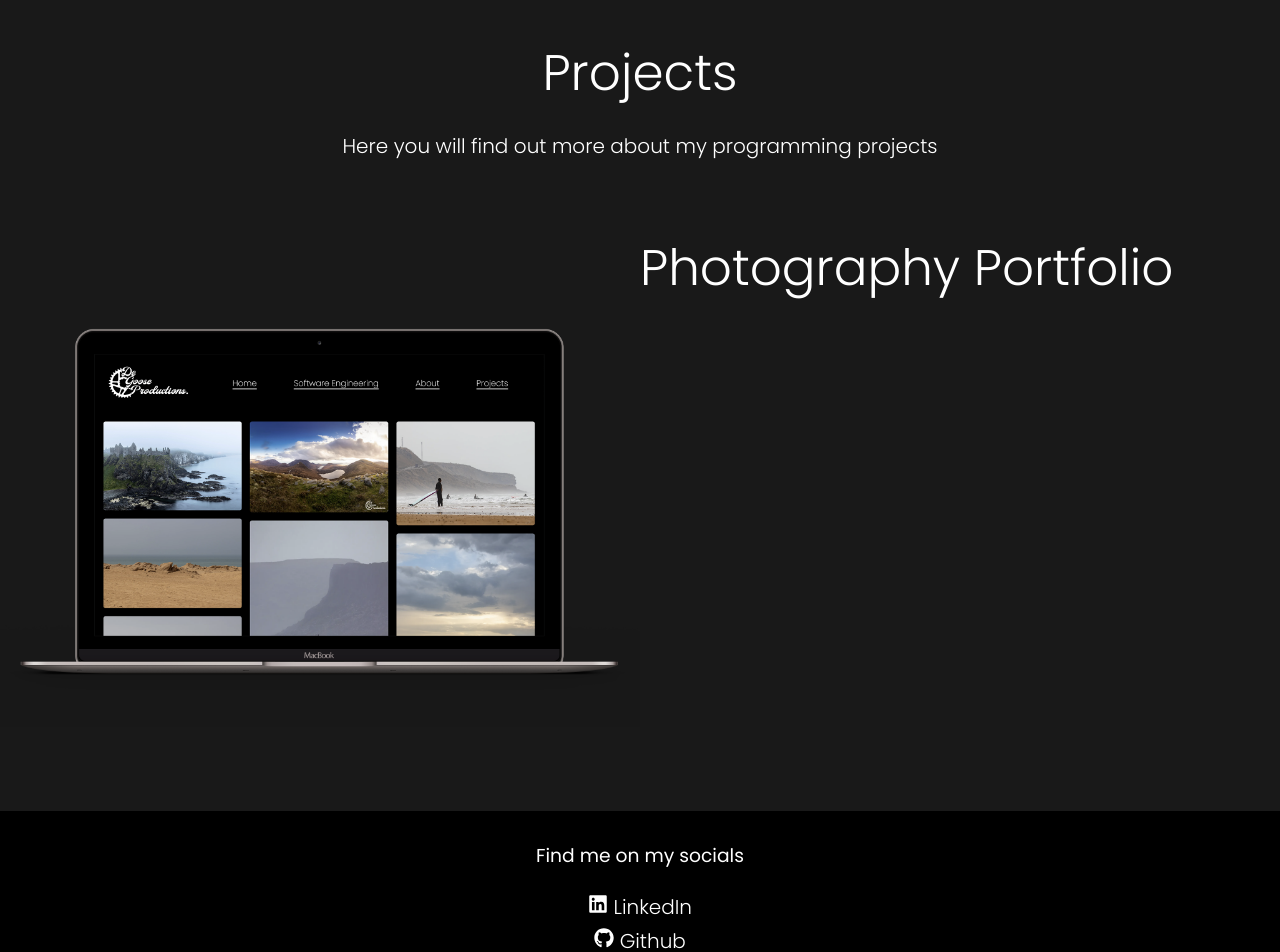
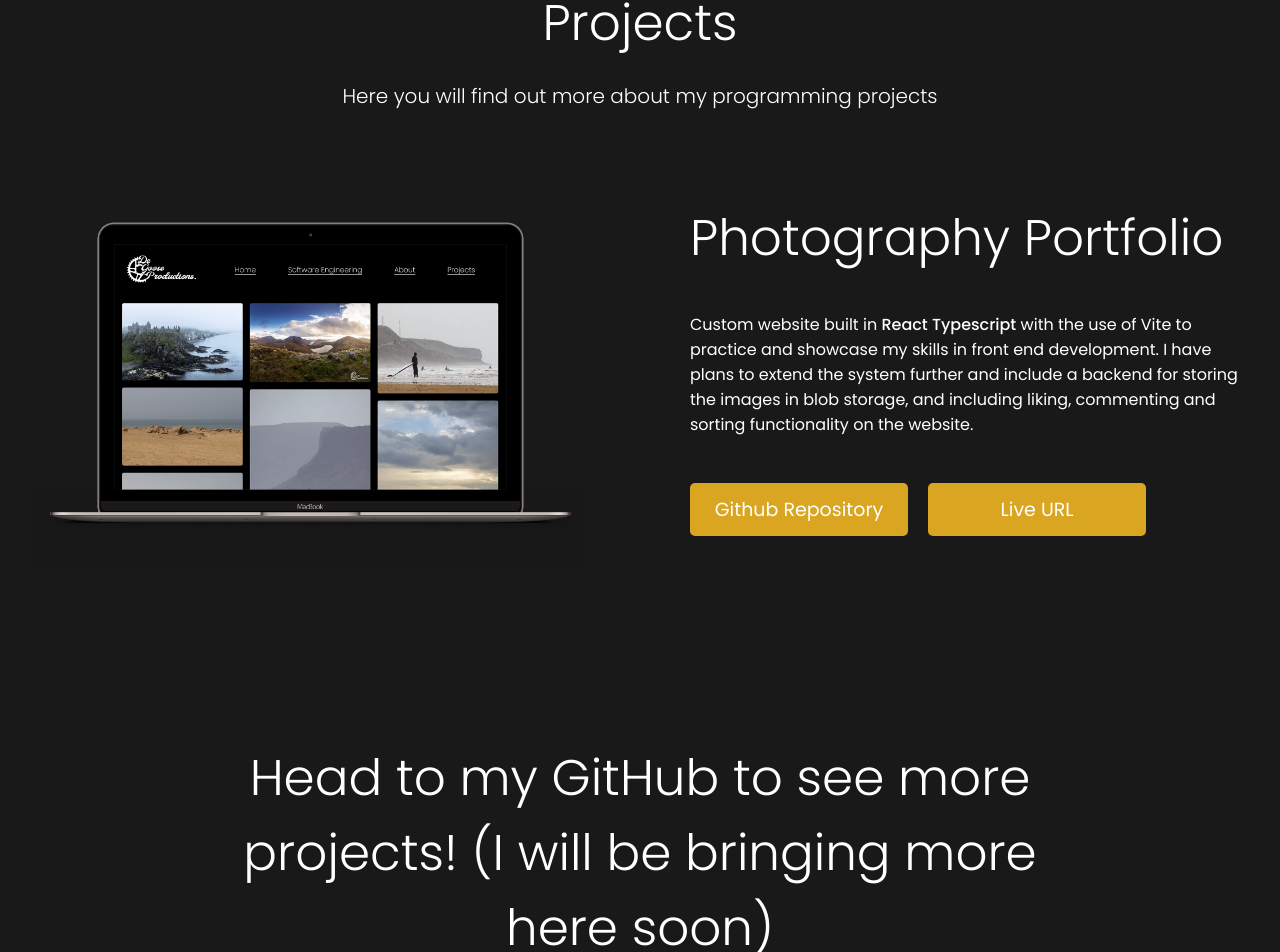
Before and after one commit to Gooozeee/PhotoFrontEnd, a React (Vite) app: page /software in a window 1280 px wide. Shown: the part 1435-2387 px from the top of the page. Built offline with nearby package versions, Linux system fonts and the light colour scheme.

Commit message:
Feat: Adding first project description

```diff
--- a/src/pages/SoftwareEngineeringPage.tsx
+++ b/src/pages/SoftwareEngineeringPage.tsx
@@ -18,13 +18,13 @@ const SoftwareEngineeringPage = () => {
         subHeadingOne="A Full-Stack Software Engineer, Specialising in Backend"
       />
       <DownArrow />
-      <div className="about-container">
+      <div className="about-container black">
         <h1 className="title-text">About Me</h1>
         <h2 className="subheading-two subheading-container">
           Here you will find out more about me, and my projects in terms of
           programming and technology
         </h2>
-        <div className="intro-container">
+        <div className="section-container">
           <div className="intro-item">
             <h2 className="subheading software-subheading">
               <b>Get to Know Me!</b>
@@ -59,7 +59,8 @@ const SoftwareEngineeringPage = () => {
           </div>
         </div>
       </div>
-      <div className="about-container project">
+      <div className="about-container gray">
+        <div className="project">
           <h1 className="title-text">Projects</h1>
           <h2 className="subheading-two subheading-container">
             Here you will find out more about my programming projects
@@ -70,8 +71,28 @@ const SoftwareEngineeringPage = () => {
             <ImageSwitcher images={images} />
           </div>
           <div className="text-container">
-          <h1 className="title-text">Photography Portfolio</h1>
+            <h1 className="title-text project-heading">
+              Photography Portfolio
+            </h1>
+            <p className="project-text">
+              Custom website built in <b>React Typescript</b> with the use of
+              Vite to practice and showcase my skills in front end development.
+              I have plans to extend the system further and include a backend
+              for storing the images in blob storage, and including liking,
+              commenting and sorting functionality on the website.
+            </p>
+            <a href="https://github.com/Gooozeee/PhotoFrontEnd" target="_blank">
+              <div className="button project-button">Github Repository</div>
+            </a>
+            <a href="https://www.michalguzy.com" target="_blank">
+              <div className="button project-button">Live URL</div>
+            </a>
           </div>
+        </div>
+        <h1 className="title-text final-message">
+          Head to my GitHub to see more projects! (I will be bringing more here
+          soon)
+        </h1>
       </div>
       <Footer />
     </>
--- a/src/styles/SoftwareEngineeringPageStyles.css
+++ b/src/styles/SoftwareEngineeringPageStyles.css
@@ -1,29 +1,46 @@
 .about-container {
     padding-top: 30px;
     padding-top: 50px;
-    background-color: rgb(12, 12, 12);
     display: flex;
     align-items: center;
     flex-direction: column;
 }
 
+.black {
+    background-color: rgb(12, 12, 12);
+}
+
+.gray {
+    background-color: rgb(25, 25, 25);
+}
+
 .project {
-    background-color: rgb(25, 25, 25);
+    width: 95%;
 }
 
 .subheading-container {
     padding-top: 20px;
-    width: 65%;
     text-align: center;
-    padding-bottom: 50px;
+    padding-bottom: 30px;
 }
 
-.intro-container {
+.section-container {
     width: 95%;
     padding-top: 50px;
     padding-bottom: 60px;
     gap: 100px;
     display: flex;
+}
+
+.project-text {
+    padding-top: 20px;
+}
+
+.project-button {
+    margin-left: 0px;
+    margin-right: 20px;
+    font-size: 19px;
+    width: 170px;
 }
 
 b {
@@ -36,13 +53,22 @@ b {
 
 .projects-container {
     height: 600px;
+    gap: 100px;
     display: flex;
 }
 
 .text-container {
-    display: flex;
     width: 100%;
-    padding-top: 20px;
+    padding-top: 60px;
+}
+
+.final-message {
+    width: 70%;
+    padding-bottom: 50px;
+}
+
+.project-heading {
+    text-align: left;
 }
 
 .image-container {
@@ -51,6 +77,7 @@ b {
     justify-content: center;
     width: 100%;
     height: 100%;
+    top: -30px;
     position: relative;
 }
 
```
Lines whose indentation alone changed are shown as unchanged.
